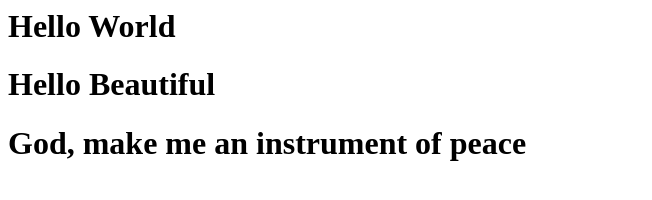
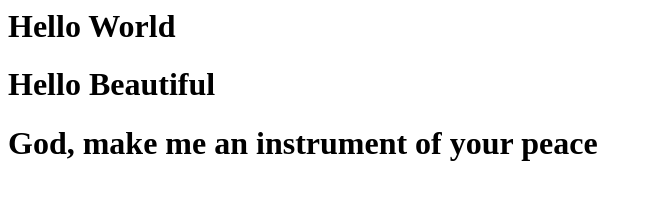
Before and after one commit to bissat/remoterepo_manas, a plain HTML site: page index.html in a window 1280 px wide. Shown: the whole page, without its empty margins (0-652 px from the left). Drawn offline with Linux system fonts and the light colour scheme.

Commit message:
-- added as per mnsgit suggestion.

```diff
--- a/index.html
+++ b/index.html
@@ -1,3 +1,3 @@
 <h1>Hello World</h1>
 <h1>Hello Beautiful</h1>
-<h1>God, make me an instrument of peace</h1>
+<h1>God, make me an instrument of your peace</h1>
```
